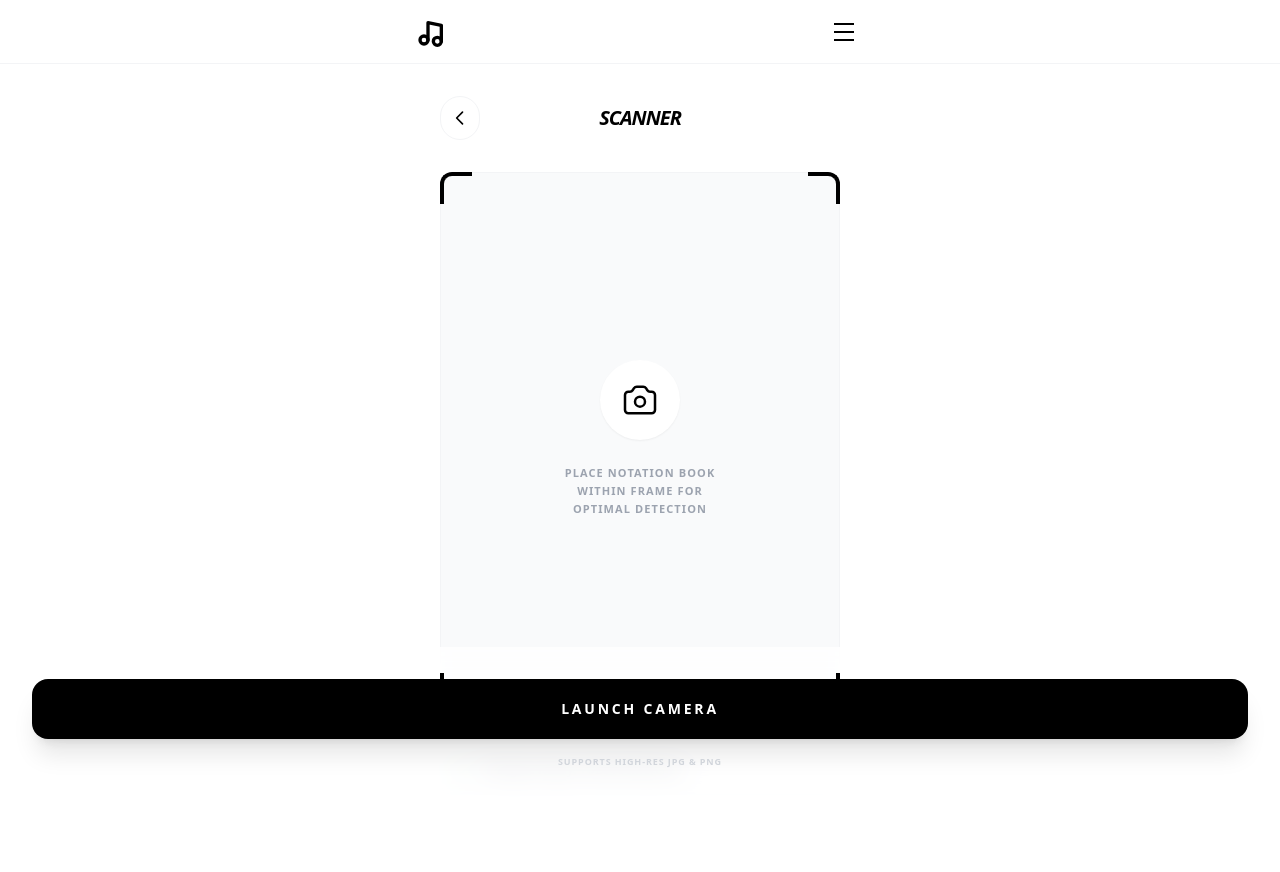
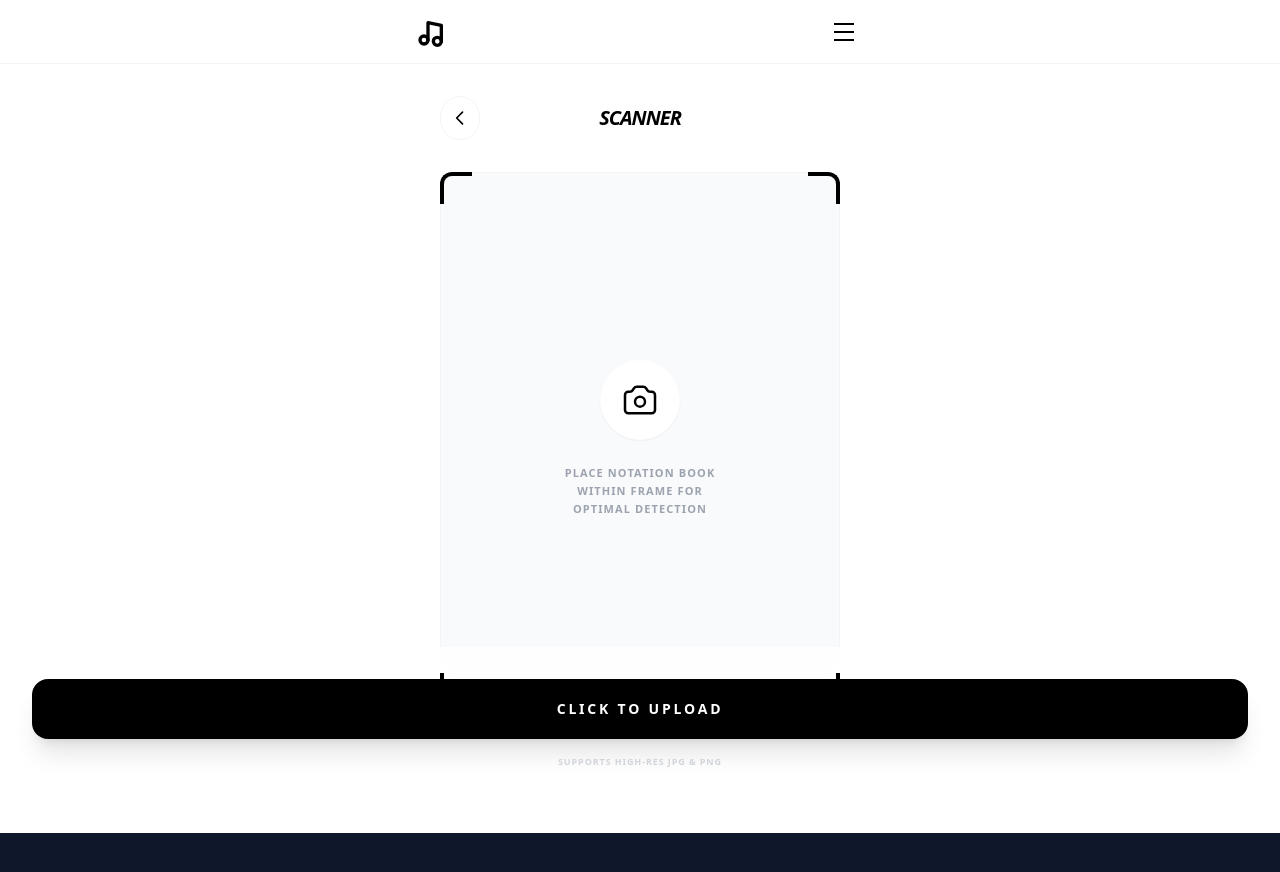
Before and after one commit to Kaifkhurshid7/swaralipi-Ai, a React (Vite) app in the folder frontend/: page /scan in a window 1280 px wide. Shown: the top 872 px of the page. After the commit the page ends 833 px from the top, so only its background shows below. Built offline with nearby package versions, Linux system fonts and the light colour scheme.

Commit message:
fixes scan secction

```diff
--- a/frontend/src/pages/Scan.tsx
+++ b/frontend/src/pages/Scan.tsx
@@ -97,12 +97,12 @@ const Scan: React.FC = () => {
         </div>
 
         {/* Guidance Section */}
-        <div className="mt-10 space-y-4">
+        {/* <div className="mt-10 space-y-4">
           <div className="flex items-center gap-4 p-4 rounded-xl border border-gray-50 bg-gray-50/50">
             <div className="w-2 h-2 bg-green-500 rounded-full animate-pulse"></div>
             <p className="text-xs font-bold text-gray-600 tracking-tight">AI Engine Ready: YOLOv8 Inference</p>
           </div>
-        </div>
+        </div> */}
 
         {/* Footer Action */}
         <div className="fixed bottom-0 left-0 right-0 p-8 bg-white/80 backdrop-blur-md">
@@ -110,7 +110,7 @@ const Scan: React.FC = () => {
             onClick={() => fileRef.current?.click()}
             className="w-full bg-black text-white py-5 rounded-2xl font-black text-sm uppercase tracking-[0.2em] shadow-xl active:scale-[0.98] transition-all"
           >
-            Launch Camera
+            Click to Upload
           </button>
           <p className="text-center mt-4 text-[9px] font-bold text-gray-300 uppercase tracking-widest">
             Supports High-Res JPG & PNG
```
